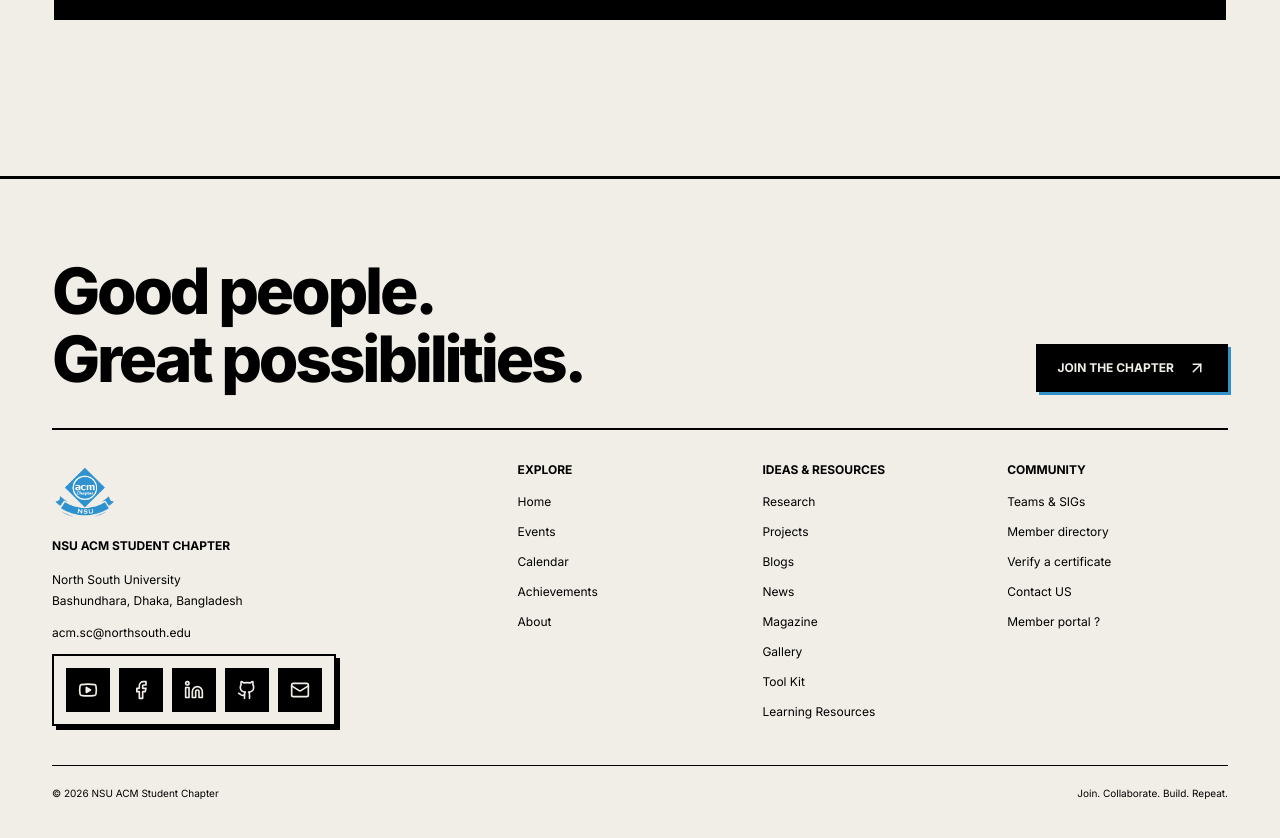
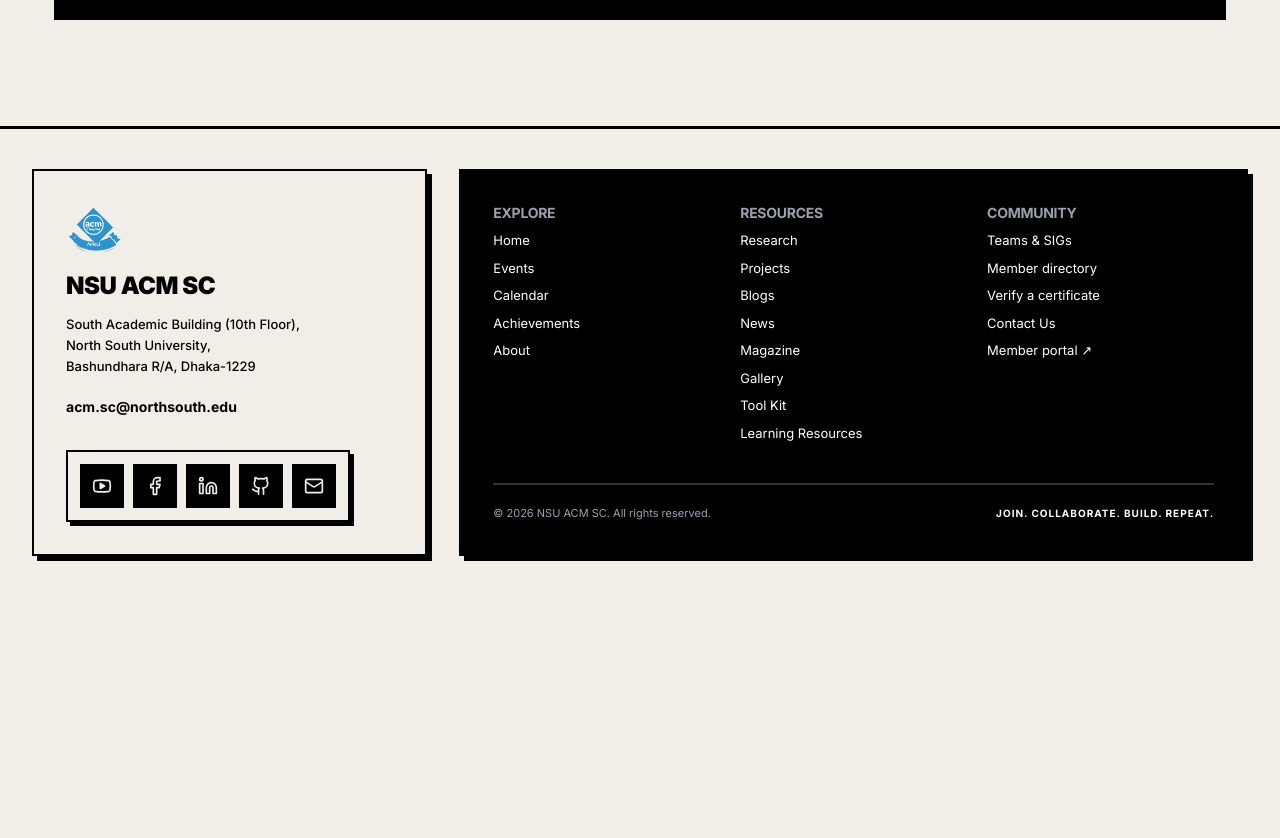
Before and after one commit to NSU-ACM-SC/Website-2026, a Next.js app in the folder frontend/: page / in a window 1280 px wide. Shown: the part 6000-6838 px from the top of the page. After the commit the page ends 6596 px from the top, so only its background shows below. Built offline with nearby package versions, Linux system fonts and the light colour scheme.

Commit message:
Footer :changed the footer to  card like footer and divided into two part

```diff
--- a/frontend/src/components/footer/Footer.tsx
+++ b/frontend/src/components/footer/Footer.tsx
@@ -1,83 +1,111 @@
 import { SocialDock } from "@/components/contact/SocialDock";
 import { chapterEmail } from "@/data/contactData";
 import { withBasePath } from "@/lib/assets";
-import { ArrowUpRight } from "lucide-react";
 import Image from "next/image";
 import Link from "next/link";
+import { NeoCard } from "@/components/ui/NeoCard";
 
 export function Footer() {
   return (
-    <footer className="site-footer">
-      <div className="site-container">
-        <div className="footer-heading">
-          <h2>
-            Good people.
-            <br />
-            Great possibilities.
-          </h2>
-          <Link className="solid-button" href="/join">
-            Join the chapter <ArrowUpRight size={18} />
-          </Link>
-        </div>
-        <div className="footer-grid">
+    <footer className="w-full bg-[#f1eee7] px-4 md:px-8 py-6 md:py-10 border-t-[3px] border-black font-body">
+      <div className="w-full max-w-[1240px] mx-auto flex flex-col lg:flex-row gap-5 lg:gap-8">
+
+        {/* Left Side - Offwhite Card */}
+        <NeoCard
+          variant="default"
+          shadow="md"
+          className="w-full lg:w-1/3 flex flex-col justify-between p-6 md:p-8 bg-[#f1eee7]"
+        >
           <div>
             <Image
               src={withBasePath("/assets/brand/acm-logo.webp")}
               width={330}
               height={280}
-              sizes="66px"
-              style={{ width: 66, height: "auto" }}
+              sizes="55px"
+              style={{ width: 55, height: "auto" }}
               alt="NSU ACM Student Chapter"
+              className="mb-5 drop-shadow-[3px_3px_0_#3392cc]"
             />
-            <h3 className="mt-5">NSU ACM Student Chapter</h3>
-            <p>
-              North South University
-              <br />
-              Bashundhara, Dhaka, Bangladesh
-            </p>
-            <a href={"mailto:" + chapterEmail}>{chapterEmail}</a>
+            <h2 className="text-xl md:text-2xl font-black font-heading mb-3 uppercase tracking-wider text-black">
+              NSU ACM SC
+            </h2>
+
+            <a
+              href="https://maps.google.com/?q=North+South+University,+Bashundhara,+Dhaka"
+              target="_blank"
+              rel="noopener noreferrer"
+              className="block text-black hover:text-[#f47b2b] transition-colors max-w-sm mb-4 text-[13px] font-medium leading-relaxed"
+            >
+              South Academic Building (10th Floor),<br />
+              North South University,<br />
+              Bashundhara R/A, Dhaka-1229
+            </a>
+
+            <a
+              href={"mailto:" + chapterEmail}
+              className="inline-block text-black hover:text-[#5227FF] font-bold mb-8 text-sm transition-colors"
+            >
+              {chapterEmail}
+            </a>
+          </div>
+
+          <div>
             <SocialDock />
           </div>
-          <div>
-            <h3>Explore</h3>
-            <Link href="/">Home</Link>
-            <Link href="/activities/events">Events</Link>
-            <Link href="/activities/calender">Calendar</Link>
-            <Link href="/activities/achievements">Achievements</Link>
-            <Link href="/about">About</Link>
+        </NeoCard>
+
+        {/* Right Side - Black Card */}
+        <NeoCard
+          variant="dark"
+          shadow="md"
+          className="w-full lg:w-2/3 flex flex-col justify-between p-6 md:p-8"
+        >
+          <div className="grid grid-cols-2 md:grid-cols-3 gap-6 md:gap-5 mb-10">
+
+            {/* Column 1: Explore */}
+            <div className="flex flex-col space-y-2 text-[13px]">
+              <h3 className="text-sm font-bold text-gray-400 mb-2 uppercase tracking-widest font-heading">Explore</h3>
+              <Link href="/" className="hover:text-[#ffde59] transition-colors w-fit">Home</Link>
+              <Link href="/activities/events" className="hover:text-[#ffde59] transition-colors w-fit">Events</Link>
+              <Link href="/activities/calender" className="hover:text-[#ffde59] transition-colors w-fit">Calendar</Link>
+              <Link href="/activities/achievements" className="hover:text-[#ffde59] transition-colors w-fit">Achievements</Link>
+              <Link href="/about" className="hover:text-[#ffde59] transition-colors w-fit">About</Link>
+            </div>
+
+            {/* Column 2: Resources */}
+            <div className="flex flex-col space-y-2 text-[13px]">
+              <h3 className="text-sm font-bold text-gray-400 mb-2 uppercase tracking-widest font-heading">Resources</h3>
+              <Link href="/publications/researchs" className="hover:text-[#00d084] transition-colors w-fit">Research</Link>
+              <Link href="/publications/projects" className="hover:text-[#00d084] transition-colors w-fit">Projects</Link>
+              <Link href="/publications/blogs" className="hover:text-[#00d084] transition-colors w-fit">Blogs</Link>
+              <Link href="/publications/news" className="hover:text-[#00d084] transition-colors w-fit">News</Link>
+              <Link href="/publications/megazines" className="hover:text-[#00d084] transition-colors w-fit">Magazine</Link>
+              <Link href="/publications/gallery" className="hover:text-[#00d084] transition-colors w-fit">Gallery</Link>
+              <Link href="/publications/toolkits" className="hover:text-[#00d084] transition-colors w-fit">Tool Kit</Link>
+              <Link href="/publications/learningResources" className="hover:text-[#00d084] transition-colors w-fit">Learning Resources</Link>
+            </div>
+
+            {/* Column 3: Community */}
+            <div className="flex flex-col space-y-2 text-[13px] col-span-2 md:col-span-1 mt-2 md:mt-0">
+              <h3 className="text-sm font-bold text-gray-400 mb-2 uppercase tracking-widest font-heading">Community</h3>
+              <Link href="/teams&sig" className="hover:text-[#ff66c4] transition-colors w-fit">Teams & SIGs</Link>
+              <Link href="/members" className="hover:text-[#ff66c4] transition-colors w-fit">Member directory</Link>
+              <Link href="/certificates" className="hover:text-[#ff66c4] transition-colors w-fit">Verify a certificate</Link>
+              <Link href="/contact" className="hover:text-[#ff66c4] transition-colors w-fit">Contact Us</Link>
+              <a href="https://dash.nsuacmsc.org" target="_blank" rel="noopener noreferrer" className="hover:text-[#ff66c4] transition-colors flex items-center gap-1 w-fit">
+                Member portal ↗
+              </a>
+            </div>
+
           </div>
-          <div>
-            <h3>Ideas & resources</h3>
-            <Link href="/publications/researchs">Research</Link>
-            <Link href="/publications/projects">Projects</Link>
-            <Link href="/publications/blogs">Blogs</Link>
-            <Link href="/publications/news">News</Link>
-            <Link href="/publications/megazines">Magazine</Link>
-            <Link href="/publications/gallery">Gallery</Link>
-            <Link href="/publications/toolkits">Tool Kit</Link>
-            <Link href="/publications/learningResources">
-              Learning Resources
-            </Link>
+
+          {/* Bottom Footer Info */}
+          <div className="flex flex-col sm:flex-row justify-between items-start sm:items-center pt-5 border-t-2 border-white/20 text-gray-400 text-[11px] gap-2">
+            <span>© {new Date().getFullYear()} NSU ACM SC. All rights reserved.</span>
+            <span className="font-bold text-white uppercase tracking-widest text-[9px] sm:text-[10px]">Join. Collaborate. Build. Repeat.</span>
           </div>
-          <div>
-            <h3>Community</h3>
-            <Link href="/teams&sig">Teams & SIGs</Link>
-            <Link href="/members">Member directory</Link>
-            <Link href="/certificates">Verify a certificate</Link>
-            <Link href="/contact">Contact US</Link>
-            <a
-              href="https://dash.nsuacmsc.org"
-              target="_blank"
-              rel="noopener noreferrer"
-            >
-              Member portal ?
-            </a>
-          </div>
-        </div>
-        <div className="footer-bottom">
-          <span>© {new Date().getFullYear()} NSU ACM Student Chapter</span>
-          <span>Join. Collaborate. Build. Repeat.</span>
-        </div>
+
+        </NeoCard>
       </div>
     </footer>
   );
```
